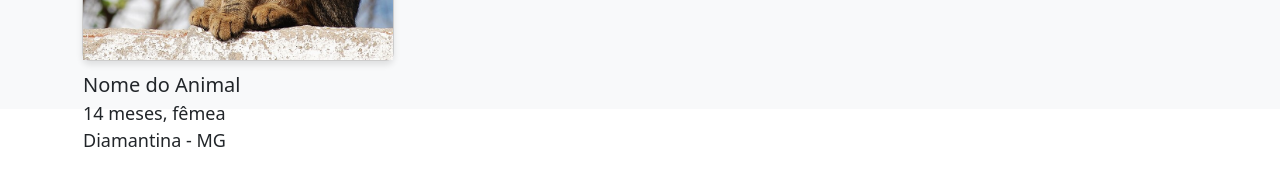
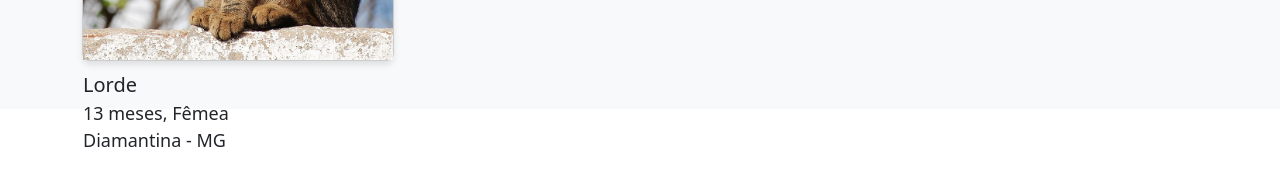
Before and after one commit to natSchlegel/adotar, a React (Vite) app: page / in a window 1280 px wide. Shown: the part 899-1076 px from the top of the page. Built offline with nearby package versions, Linux system fonts and the light colour scheme.

Commit message:
data add

```diff
--- a/src/cards/Flipcart.jsx
+++ b/src/cards/Flipcart.jsx
@@ -4,7 +4,7 @@ import styles from "./Flipcart.module.css";
 import cat from "../../img/cat.jpg?react";
 import CardDetail from "../../img/cards/first.svg?react";
 
-const FlipCard = () => {
+const FlipCard = ({data}) => {
   const [isFlipped, setIsFlipped] = useState(false);
 
   const handleClick = () => {
@@ -16,16 +16,20 @@ const FlipCard = () => {
       {/* Front Side */}
       <div className={styles.cardPersonalized} onClick={handleClick}>
         <img src={cat} className={styles.img} alt="Cat" />
-        <div class={styles.cardText}>
-          <span className={styles.animalName}>Nome do Animal</span>
-          <span className={styles.age}>14 meses, fêmea</span>
-          <span className={styles.location}>Diamantina - MG</span>
+        <div className={styles.cardText}>
+          <span className={styles.animalName}>{data.name}</span>
+          <span className={styles.age}>{data.meses} meses, {data.genero}</span>
+          <span className={styles.location}>{data.localizacao} - MG</span>
         </div>
       </div>
       {/* Back Side */}
       <div className={styles.cardPersonalized} onClick={handleClick}>
-        <h3>Back Side</h3>
-        <p>Click to flip back!</p>
+        <h3>Health Details</h3>
+        <ul>
+          <li>Esterilizado: {data.saude.esterilizado ? "Yes" : "No"}</li>
+          <li>Vacinado: {data.saude.vacinado ? "Yes" : "No"}</li>
+          <li>Desparasitado: {data.saude.desparasitado ? "Yes" : "No"}</li>
+        </ul>
       </div>
     </ReactCardFlip>
   );
--- a/src/searchRect.jsx
+++ b/src/searchRect.jsx
@@ -9,15 +9,36 @@ import ReactCardFlip from "react-card-flip";
 import FlipCard from "./cards/Flipcart";
 
 const searchRect = () => {
-  const [isFlipped, setIsFlipped] = React.useState(false);
+  const data = [
+    {
+      id: 1,
+      name: "Lorde",
+      especie: "Gato",
+      raca: "Indefinida",
+      genero: "Fêmea",
+      meses: 13,
+      localizacao: "Diamantina",
+      saude:
+        {
+          esterilizado: true,
+          vacinado: false,
+          desparasitado: true,
+        },
 
-  function flipCard() {
-    setIsFlipped(!isFlipped);
-  }
+      especial:
+        {
+          deficiente: false,
+          hiv: false,
+        },
+
+    },
+  ];
 
   return (
     <div>
-      <FlipCard />
+      {data.map((cat) => (
+        <FlipCard key={cat.id} data={cat} />
+      ))}
     </div>
   );
 };
```
